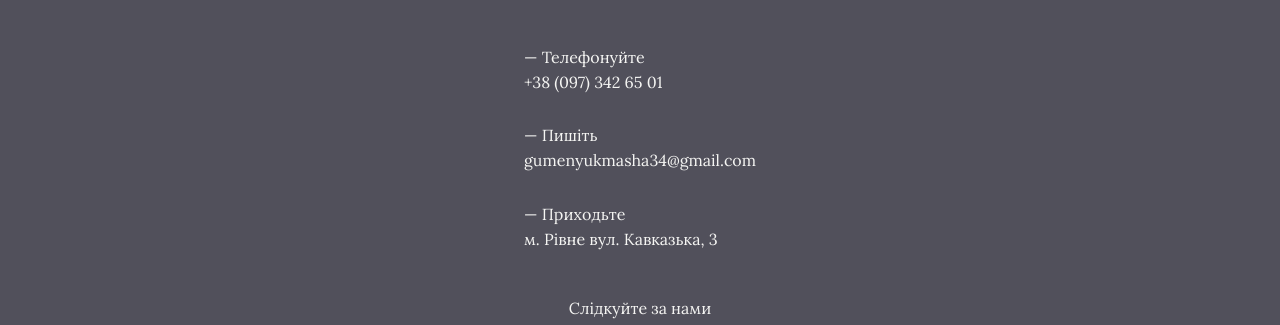
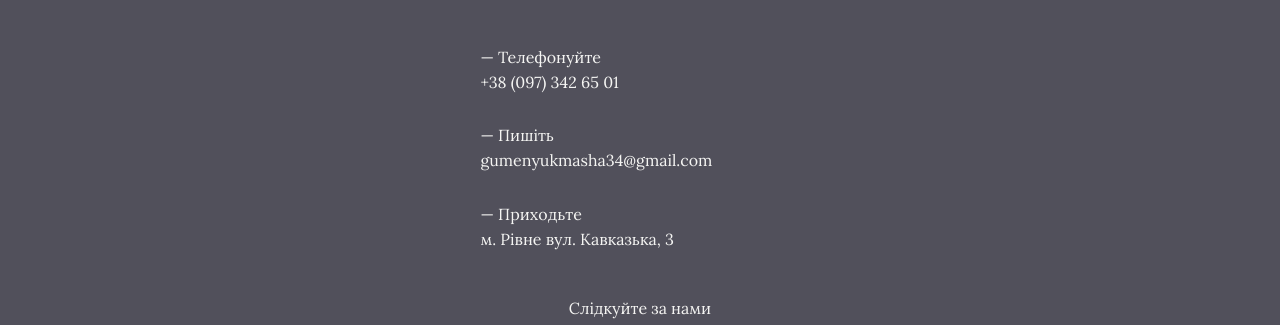
Before and after one commit to MrMatvienko/EventStudio, a website built with Vite: page src/gift.html in a window 1280 px wide. Shown: the part 1316-1641 px from the top of the page. Built offline with nearby package versions, Linux system fonts and the light colour scheme; a web font is replaced by a local one.

Commit message:
fooetr addfooter-wraper

```diff
--- a/src/CSS/footer.css
+++ b/src/CSS/footer.css
@@ -6,7 +6,12 @@
   background: var(--grey-footer);
   padding: 40px 35px;
 }
-
+.footer-wraper {
+  display: flex;
+  flex-direction: column;
+  justify-content: center;
+  align-items: center;
+}
 .footer-title {
   font-family: var(--second-family);
   font-size: 26px;
@@ -23,6 +28,7 @@
 .footer-wraper-list {
   display: flex;
   flex-direction: column;
+  width: 100%;
   gap: 32px;
   margin-bottom: 48px;
 }
@@ -65,6 +71,7 @@
     display: flex;
     justify-content: space-between;
     flex-direction: unset;
+    width: unset;
     gap: 150px;
     margin-bottom: 72px;
   }
--- a/src/CSS/main/help.css
+++ b/src/CSS/main/help.css
@@ -1,6 +1,6 @@
 .help {
   position: relative;
-  background: #f1f1f1;
+  background: var(--grey-background);
 }
 .help-wraper {
   display: flex;
--- a/src/page/main/footer/footer.html
+++ b/src/page/main/footer/footer.html
@@ -1,4 +1,5 @@
 <footer id="footer" class="footer">
+  <div class="footer-wraper">
     <p class="footer-title">Чекаємо вас у нашій студії</p>
     <img
       class="footer-img"
@@ -31,4 +32,5 @@
         <use href="/image/sprite.svg#icon-instagram"></use>
       </svg>
     </a>
+  </div>
 </footer>
```
Lines whose indentation alone changed are shown as unchanged.
